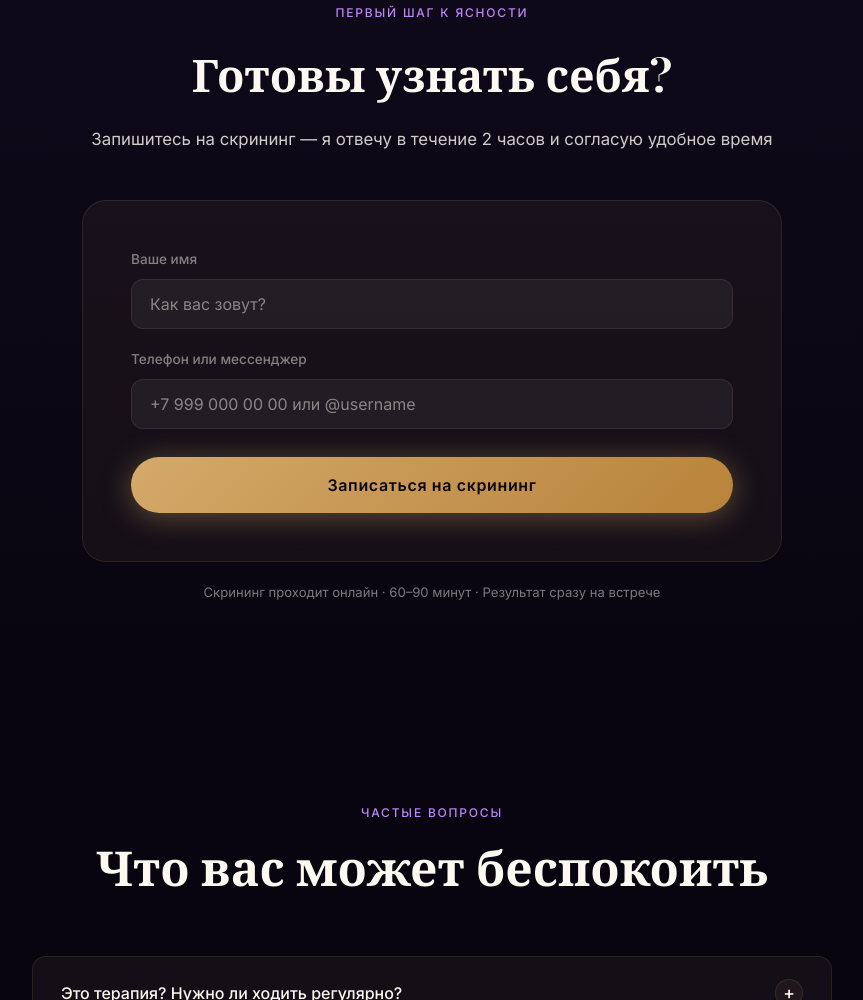
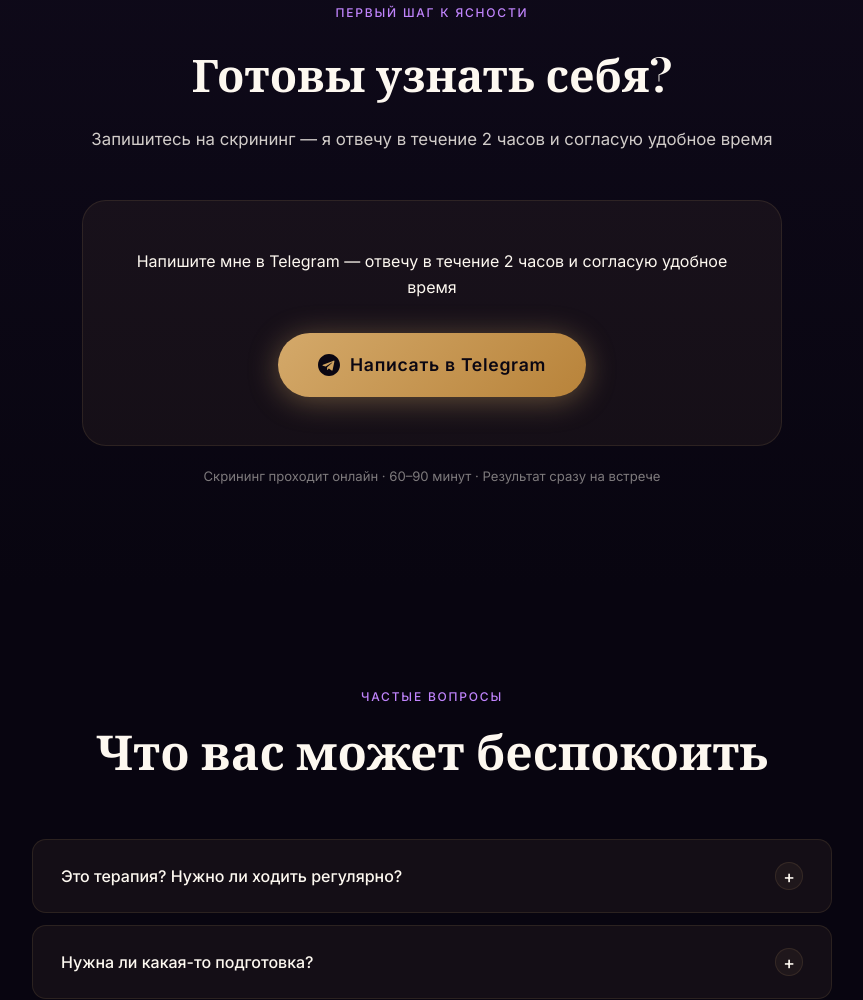
Before and after one commit to kaskad911m-maker/screening-web, a plain HTML site: page index.html in a window 1280 px wide. Shown: the part 5048-6048 px from the top of the page, without its empty margins (208-1071 px from the left). Drawn offline with nearby package versions, Linux system fonts and the light colour scheme; a web font is replaced by a local one.

Commit message:
Форма записи заменена на кнопку Telegram @marina_zena3

```diff
--- a/index.html
+++ b/index.html
@@ -1505,26 +1505,12 @@
                 <h2 class="booking-title fade-up delay-1">Готовы узнать себя?</h2>
                 <p class="booking-subtitle fade-up delay-2">Запишитесь на скрининг — я отвечу в течение 2 часов и согласую удобное время</p>
 
-                <div class="booking-form fade-up delay-3">
-                    <!-- Форма -->
-                    <div id="formFields">
-                        <div class="form-group">
-                            <label class="form-label" for="name">Ваше имя</label>
-                            <input type="text" id="name" class="form-input" placeholder="Как вас зовут?">
-                        </div>
-                        <div class="form-group">
-                            <label class="form-label" for="contact">Телефон или мессенджер</label>
-                            <input type="text" id="contact" class="form-input" placeholder="+7 999 000 00 00 или @username">
-                        </div>
-                        <button class="btn-primary form-submit" onclick="submitForm()">Записаться на скрининг</button>
-                    </div>
-
-                    <!-- Сообщение об успехе -->
-                    <div class="form-success" id="formSuccess">
-                        <span class="form-success-icon">✨</span>
-                        <h3 class="form-success-title">Заявка отправлена!</h3>
-                        <p class="form-success-text">Марина свяжется с вами в течение 2 часов и согласует удобное время.</p>
-                    </div>
+                <div class="booking-form fade-up delay-3" style="text-align:center;">
+                    <p style="color: var(--text-secondary); margin-bottom: 32px; font-size: 1rem;">Напишите мне в Telegram — отвечу в течение 2 часов и согласую удобное время</p>
+                    <a href="https://t.me/marina_zena3" target="_blank" class="btn-primary" style="display:inline-flex; align-items:center; gap:10px; font-size:1.1rem; padding: 18px 40px; text-decoration:none;">
+                        <svg width="22" height="22" viewBox="0 0 24 24" fill="currentColor"><path d="M12 0C5.373 0 0 5.373 0 12s5.373 12 12 12 12-5.373 12-12S18.627 0 12 0zm5.894 8.221-1.97 9.28c-.145.658-.537.818-1.084.508l-3-2.21-1.447 1.394c-.16.16-.295.295-.605.295l.213-3.053 5.56-5.023c.242-.213-.054-.333-.373-.12L8.32 13.617l-2.96-.924c-.643-.204-.657-.643.136-.953l11.57-4.461c.537-.194 1.006.131.828.942z"/></svg>
+                        Написать в Telegram
+                    </a>
                 </div>
 
                 <p class="booking-note fade-up delay-4">Скрининг проходит онлайн · 60–90 минут · Результат сразу на встрече</p>
```
